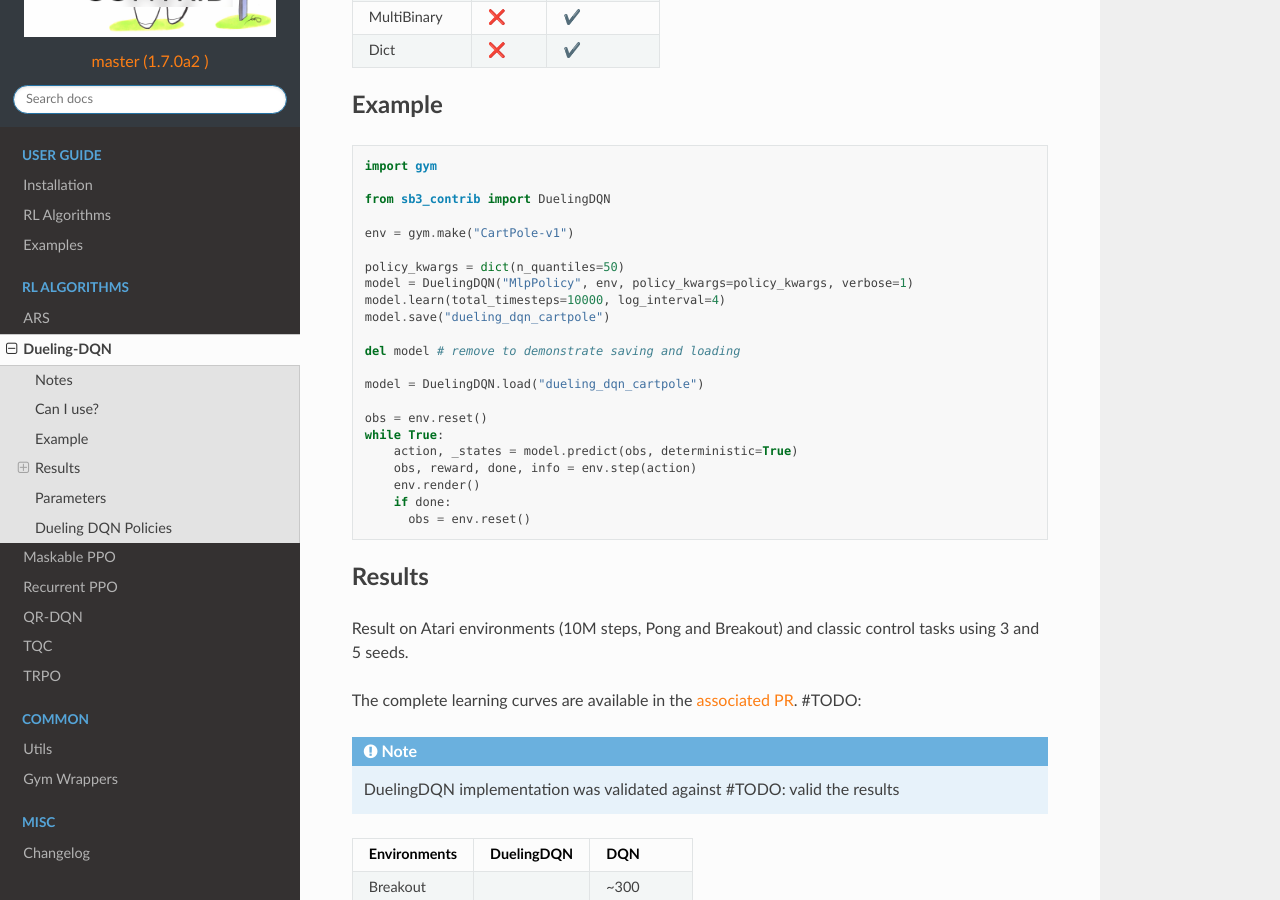
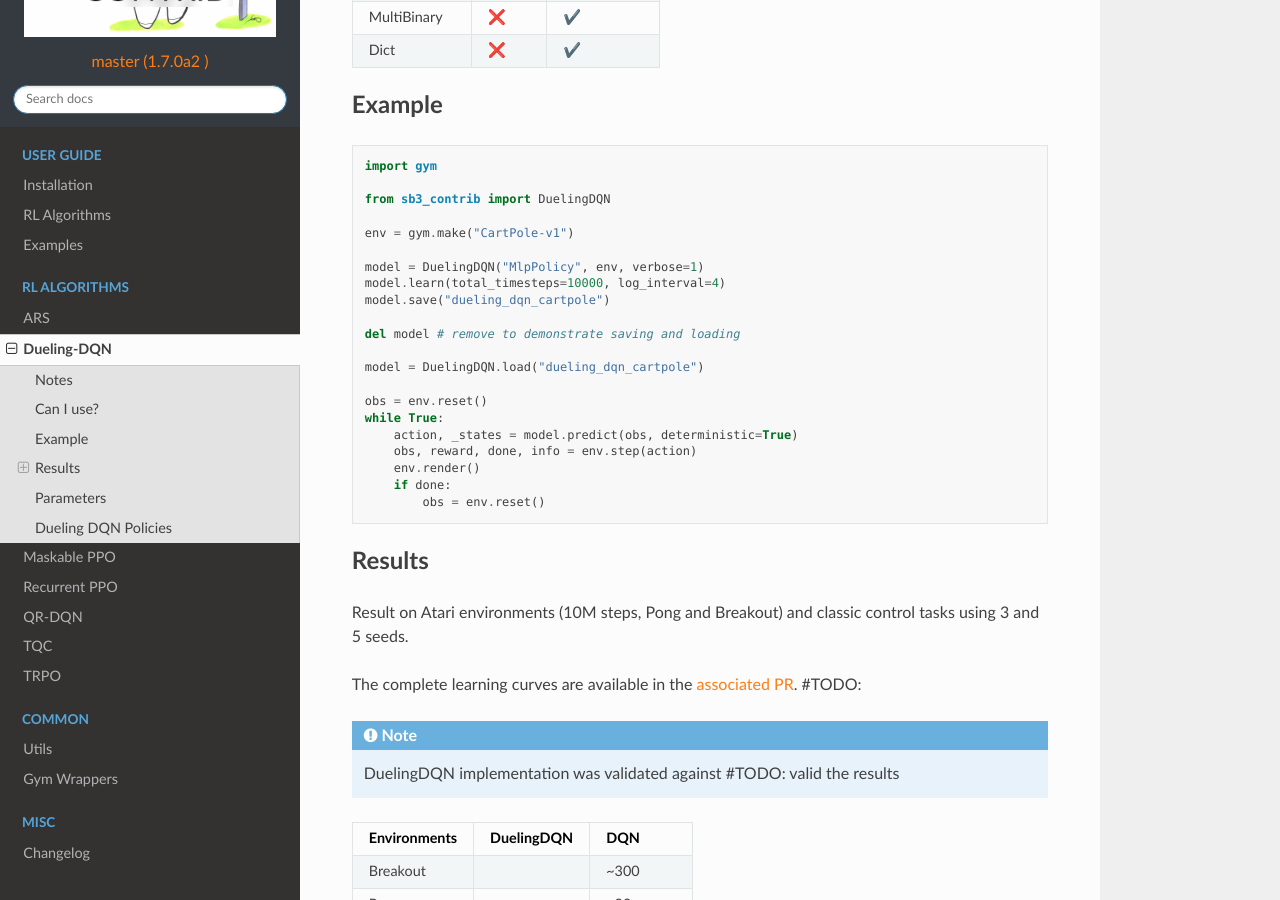
Before and after one commit to Stable-Baselines-Team/stable-baselines3-contrib, a Sphinx documentation site: the page built from docs/modules/dueling_dqn.rst, in a window 1280 px wide and 900 px high, scrolled down 846 px. Built offline with Sphinx 7.4.7 and the Read the Docs theme 2.0.0, drawn with Linux system fonts in a browser that asks for light colours.

Commit message:
Rm policy_kwargs as error from copying from DRDQN

```diff
--- a/docs/guide/examples.rst
+++ b/docs/guide/examples.rst
@@ -25,8 +25,7 @@ Train a Dueling DQN agent on the CartPole environment.
 
   from sb3_contrib import DuelingDQN
 
-  policy_kwargs = dict(n_quantiles=50)
-  model = DuelingDQN("MlpPolicy", "CartPole-v1", policy_kwargs=policy_kwargs, verbose=1)
+  model = DuelingDQN("MlpPolicy", "CartPole-v1", verbose=1)
   model.learn(total_timesteps=10_000, log_interval=4)
   model.save("dueling_dqn_cartpole")
 
--- a/docs/modules/dueling_dqn.rst
+++ b/docs/modules/dueling_dqn.rst
@@ -56,8 +56,7 @@ Example
 
   env = gym.make("CartPole-v1")
 
-  policy_kwargs = dict(n_quantiles=50)
-  model = DuelingDQN("MlpPolicy", env, policy_kwargs=policy_kwargs, verbose=1)
+  model = DuelingDQN("MlpPolicy", env, verbose=1)
   model.learn(total_timesteps=10000, log_interval=4)
   model.save("dueling_dqn_cartpole")
 
@@ -71,7 +70,7 @@ Example
       obs, reward, done, info = env.step(action)
       env.render()
       if done:
-        obs = env.reset()
+          obs = env.reset()
 
 
 Results
```
